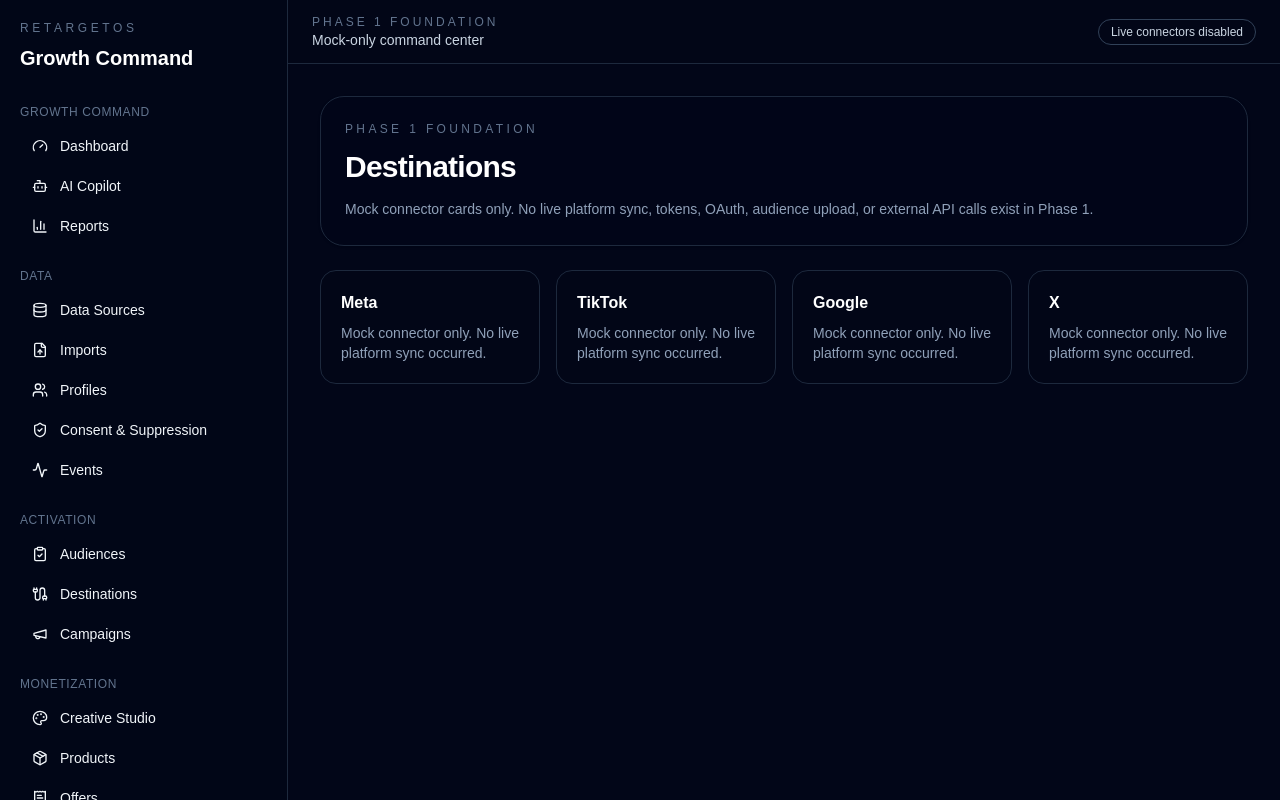
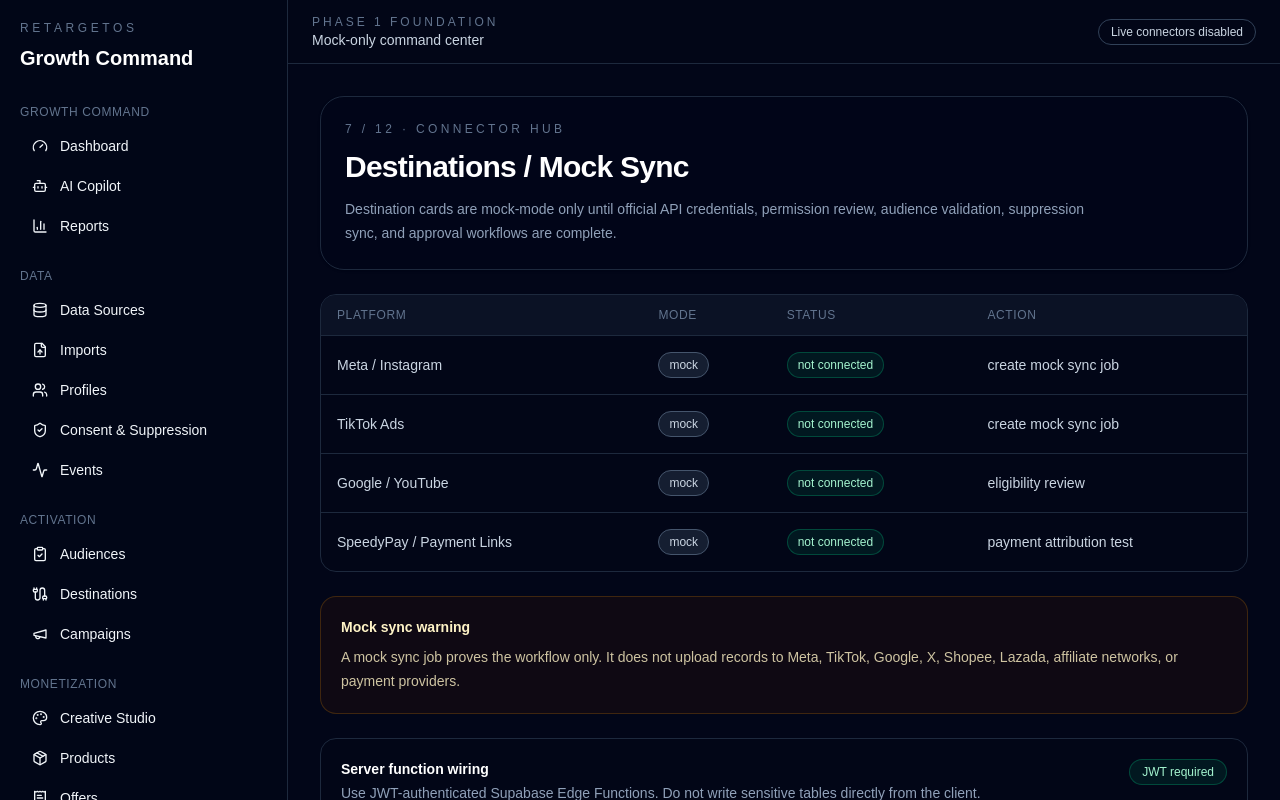
Before and after one commit to besfeng23/RetargetOS, a Next.js app: page /destinations in a window 1280 px wide. Shown: the top 800 px of the page. Built offline with nearby package versions, Linux system fonts and the light colour scheme.

Commit message:
Build destinations mock sync MVP page

```diff
--- a/src/app/destinations/page.tsx
+++ b/src/app/destinations/page.tsx
@@ -1,18 +1,25 @@
+import { ApiEndpointPanel } from "@/components/api-endpoint-panel";
 import { AppShell } from "@/components/app-shell";
 import { ModulePage } from "@/components/module-page";
+import { OpsTable } from "@/components/ops-table";
+import { destinationRows, endpointActions } from "@/lib/mock-data";
 
 export default function DestinationsPage() {
   return (
     <AppShell>
-      <ModulePage title="Destinations" description="Mock connector cards only. No live platform sync, tokens, OAuth, audience upload, or external API calls exist in Phase 1.">
-        <div className="grid gap-4 md:grid-cols-2 xl:grid-cols-4">
-          {["Meta", "TikTok", "Google", "X"].map((name) => (
-            <div key={name} className="rounded-2xl border border-slate-800 bg-slate-950/70 p-5">
-              <p className="font-semibold text-white">{name}</p>
-              <p className="mt-2 text-sm text-slate-400">Mock connector only. No live platform sync occurred.</p>
-            </div>
-          ))}
+      <ModulePage
+        title="Destinations / Mock Sync"
+        eyebrow="7 / 12 · Connector hub"
+        description="Destination cards are mock-mode only until official API credentials, permission review, audience validation, suppression sync, and approval workflows are complete."
+      >
+        <OpsTable rows={destinationRows} />
+
+        <div className="rounded-2xl border border-amber-500/20 bg-amber-950/20 p-5">
+          <p className="text-sm font-semibold text-amber-100">Mock sync warning</p>
+          <p className="mt-2 text-sm leading-6 text-amber-100/80">A mock sync job proves the workflow only. It does not upload records to Meta, TikTok, Google, X, Shopee, Lazada, affiliate networks, or payment providers.</p>
         </div>
+
+        <ApiEndpointPanel actions={endpointActions.destinations} />
       </ModulePage>
     </AppShell>
   );
```
